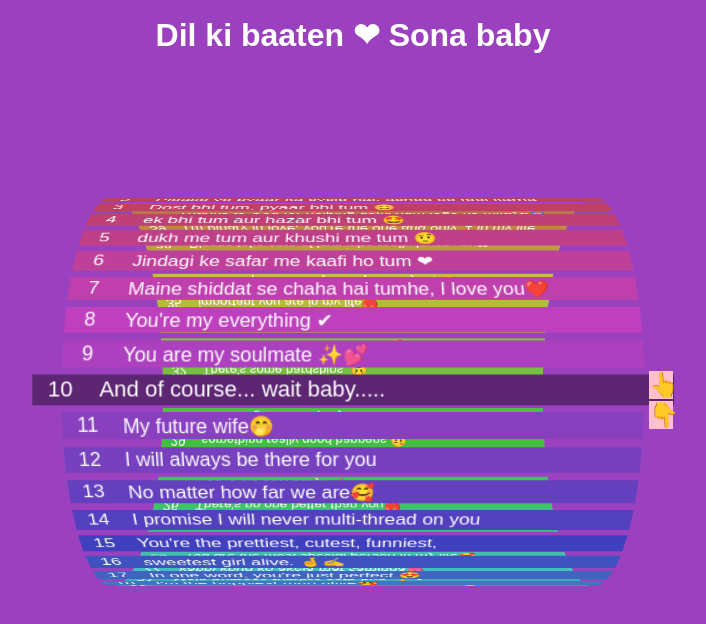
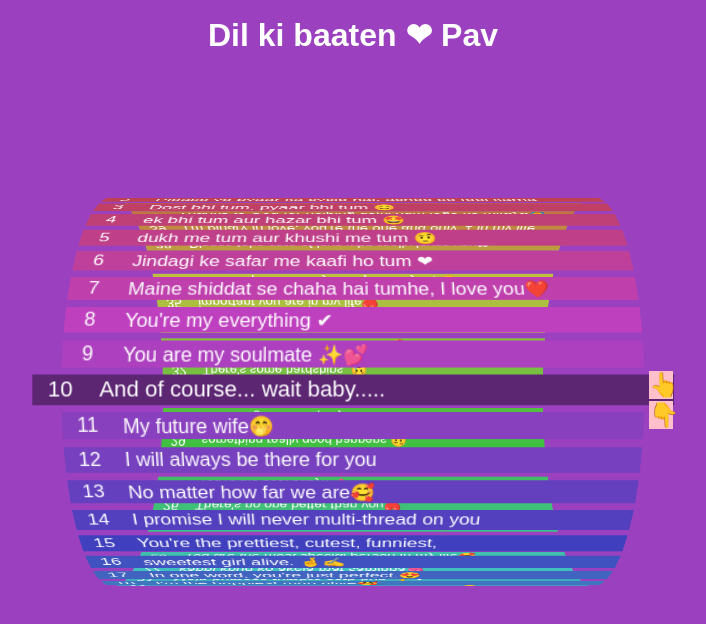
Before and after one commit to anigavali/propose, a plain HTML site: page yes.html in a window 1280 px wide. Shown: the whole page, without its empty margins (287-993 px from the left). Drawn offline with nearby package versions, Linux system fonts and the light colour scheme.

Commit message:
Update yes.html

```diff
--- a/yes.html
+++ b/yes.html
@@ -12,7 +12,7 @@
 </head>
 <body>
     <header>
-        <h1>Dil ki baaten ❤ Sona baby</h1>
+        <h1>Dil ki baaten ❤ Pav</h1>
       </header>
       <div class="container">
         <ul></ul>
```
